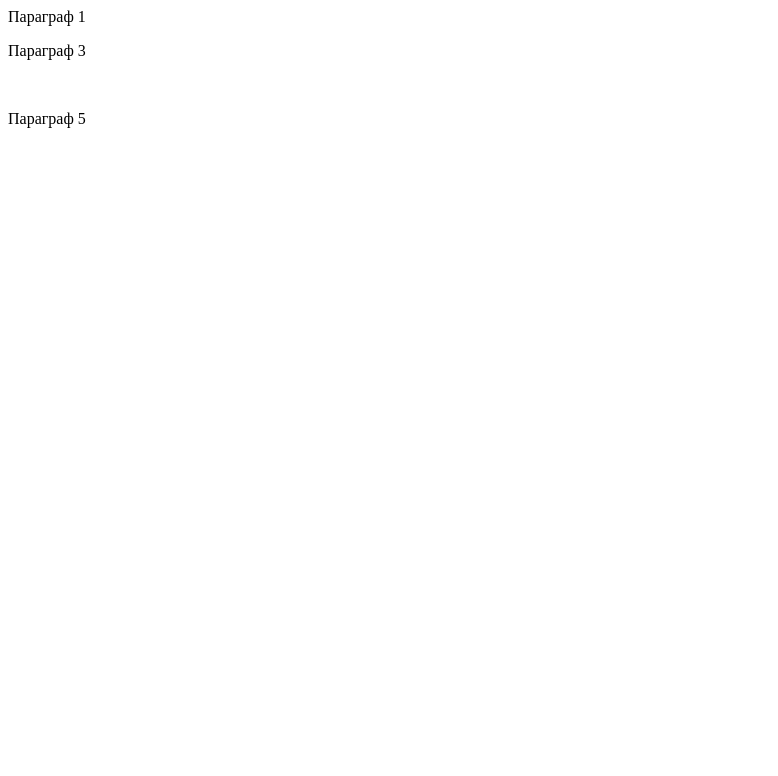
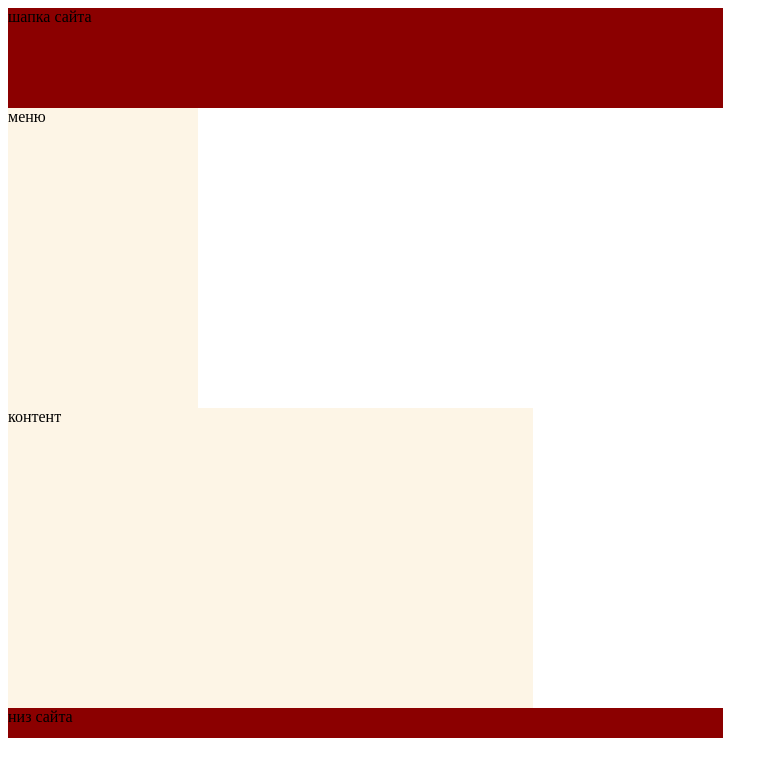
Before and after one commit to whaily/lab6, a website: page Lab6/public_html/index.html in a window 1280 px wide. Shown: the whole page, without its empty margins (0-778 px from the left). Drawn offline with Linux system fonts and the light colour scheme.

Commit message:
Задание 11

```diff
--- a/Lab6/public_html/index.html
+++ b/Lab6/public_html/index.html
@@ -6,15 +6,17 @@
 and open the template in the editor.
 -->
 <html>
+
 <head>
-<title>css display</title>
+<title>CSS позиционирование</title>
 <link rel="stylesheet" type="text/css" href="style/style.css">
 </head>
+
 <body>
-<p>Параграф 1</p>
-<p id="p2">Параграф 2</p>
-<p>Параграф 3</p>
-<p id="p4">Параграф 4</p>
-<p>Параграф 5</p>
+<div id="header">шапка сайта</div>
+<div id="menu">меню</div>
+<div id="content">контент</div>
+<div id="footer">низ сайта</div>
 </body>
+
 </html>
--- a/Lab6/public_html/style/style.css
+++ b/Lab6/public_html/style/style.css
@@ -7,9 +7,23 @@
     Created on : 1 апр. 2021 г., 20:41:19
     Author     : antia
 */
-#p2{
-display:none;
+#header{
+background:darkred;
+width:715px;
+height:100px;
 }
-#p4{
-visibility:hidden;
+#menu{
+background:oldlace;
+width:190px;
+height:300px;
 }
+#content{
+background:oldlace;
+width:525px;
+height:300px;
+}
+#footer{
+background:darkred;
+width:715px;
+height:30px;
+}
```
